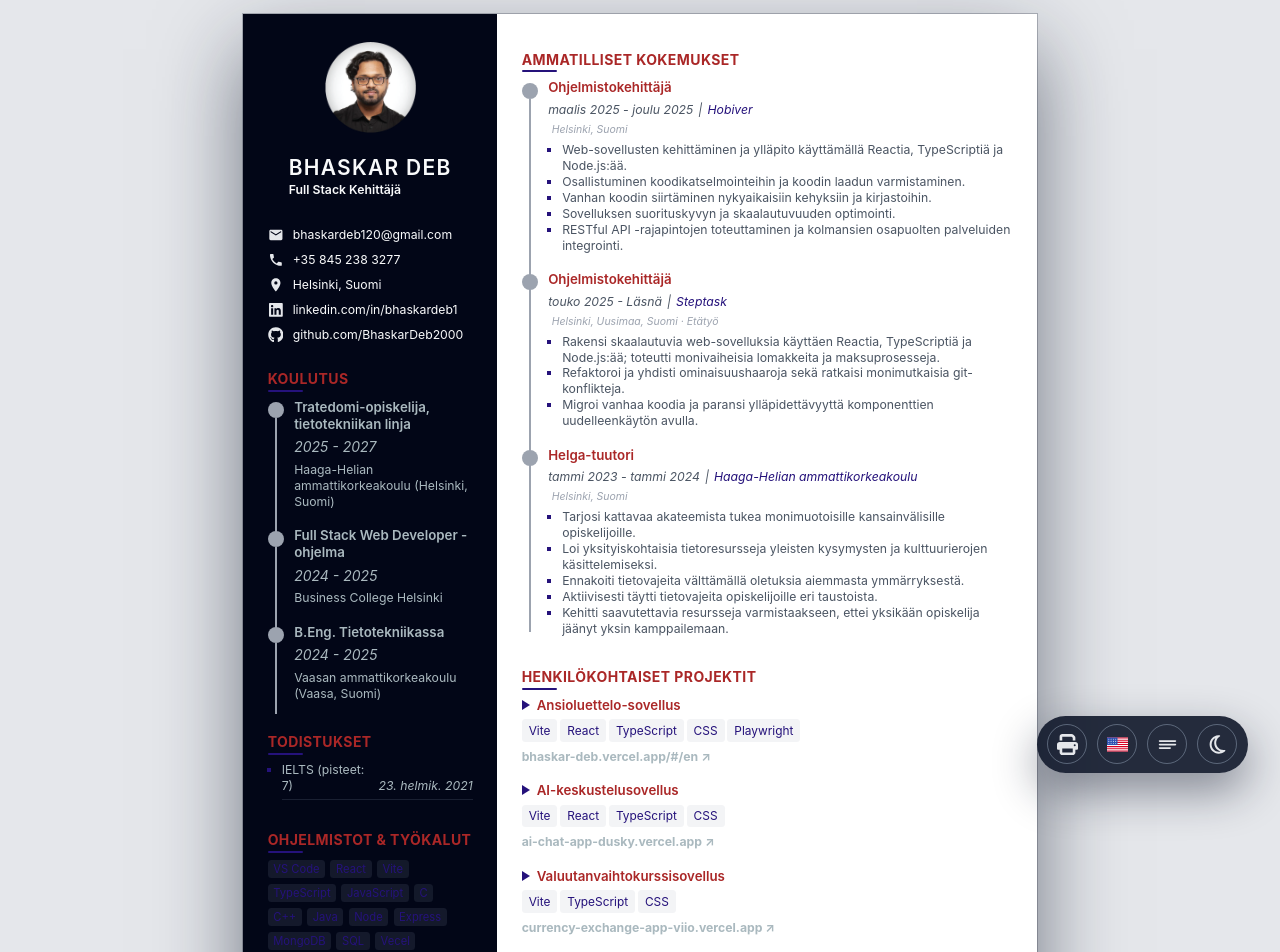
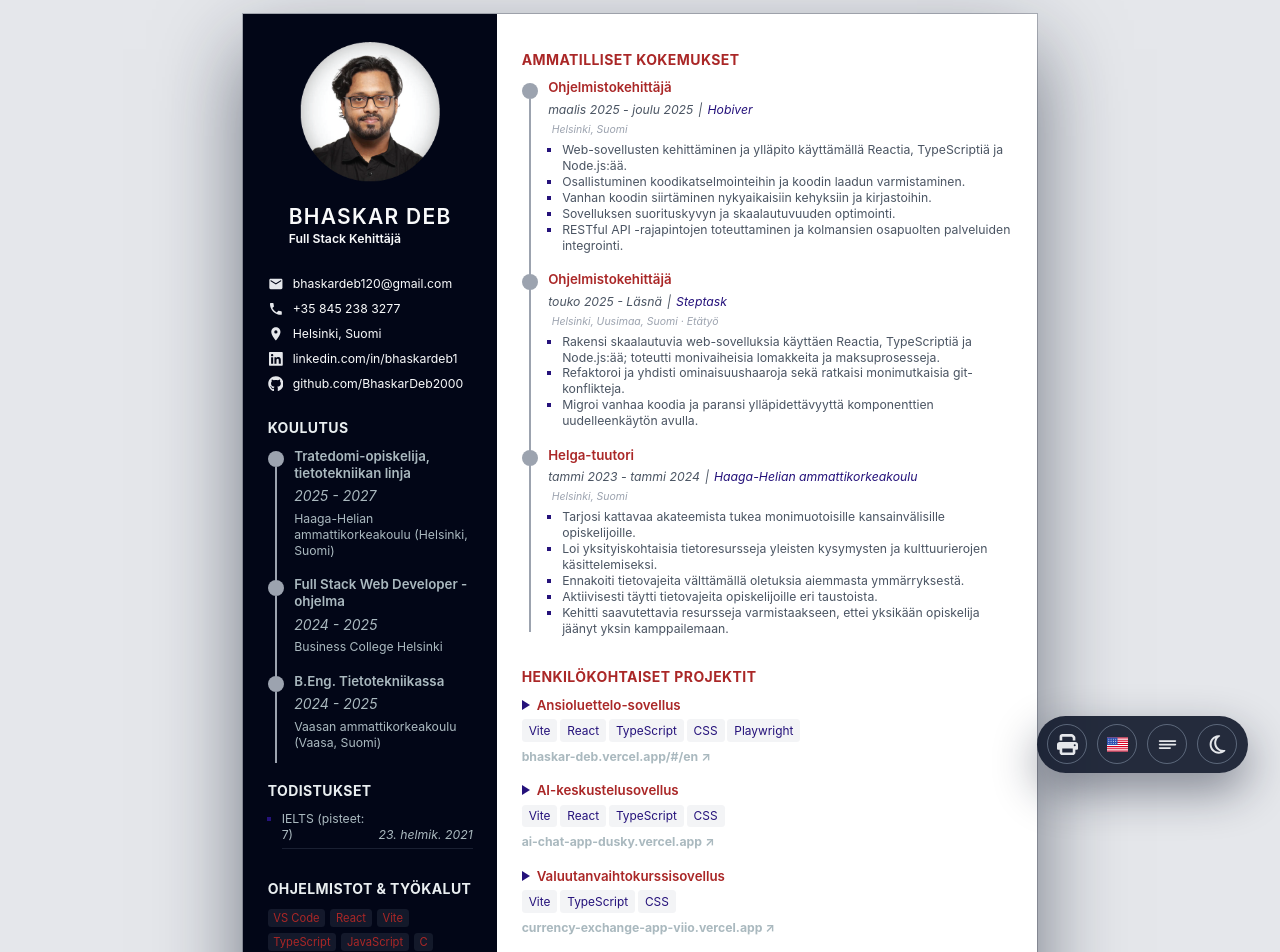
Before and after one commit to BhaskarDeb2000/resume-app, a React (Vite) app: page /#/ in a window 1280 px wide. Shown: the top 952 px of the page. Built offline with nearby package versions, Linux system fonts and the light colour scheme.

Commit message:
style: update profile picture size and adjust color variables in CSS

```diff
--- a/src/Components/Profile/Profile.css
+++ b/src/Components/Profile/Profile.css
@@ -39,7 +39,7 @@
 }
 
 .profile__picture-wrapper img {
-  width: 6.5rem;
+  width: 10rem;
   /* Borderless square avatar instead of circular/oval */
   border-radius: 0;
   border: none;
--- a/src/Components/Resume/Resume.css
+++ b/src/Components/Resume/Resume.css
@@ -5,7 +5,6 @@
 
 #resume .section-title {
   font-size: var(--h2-font-size);
-  color: var(--title-color);
   font-weight: var(--font-black);
   text-transform: uppercase;
   letter-spacing: 0.03rem;
@@ -22,13 +21,13 @@
   left: 0;
   width: 2.5rem;
   height: 2px;
-  background-color: var(--color-red);
+  background-color: var(#f3f3f5);
   border-radius: 2px;
 }
 
 /* Ensure section titles on the dark left sidebar are readable */
 .resume__left .section-title {
-  color: #AAB9BF;
+  color: #e9eef0;
 }
 
 #resume .section__timeentry-time {
--- a/src/Components/Tools/Tools.css
+++ b/src/Components/Tools/Tools.css
@@ -29,7 +29,7 @@
   /* On the dark sidebar keep chips slightly lighter than the sidebar
      and use the accent color for the label so they remain readable. */
   background: rgba(148, 163, 184, 0.12);
-  color: var(--color-red);
+  color: var(--color-entry);
 }
 
 .resume__left .tools__heading {
--- a/src/index.css
+++ b/src/index.css
@@ -33,6 +33,7 @@
   --z-fixed: 100;
 
   --color-red: #25127b;
+  --color-entry: #AA2727;
   --color-black: #020617;
   --color-blue: #aab9bf;
   --color-snow: #f9fafb;
```
